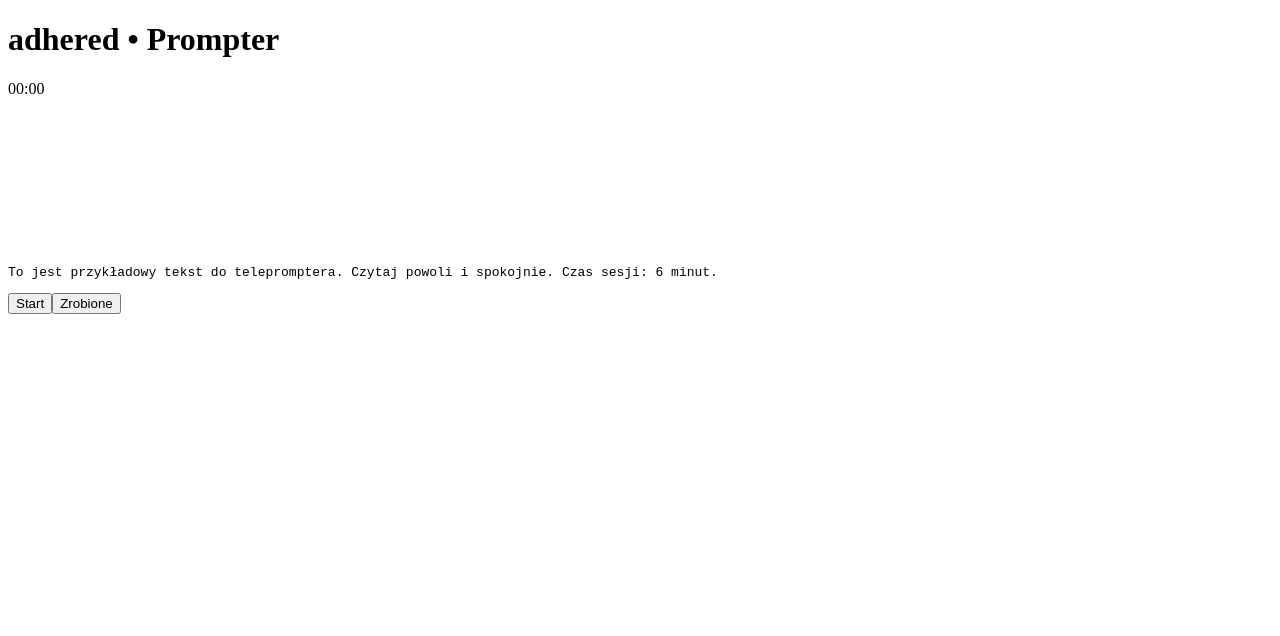
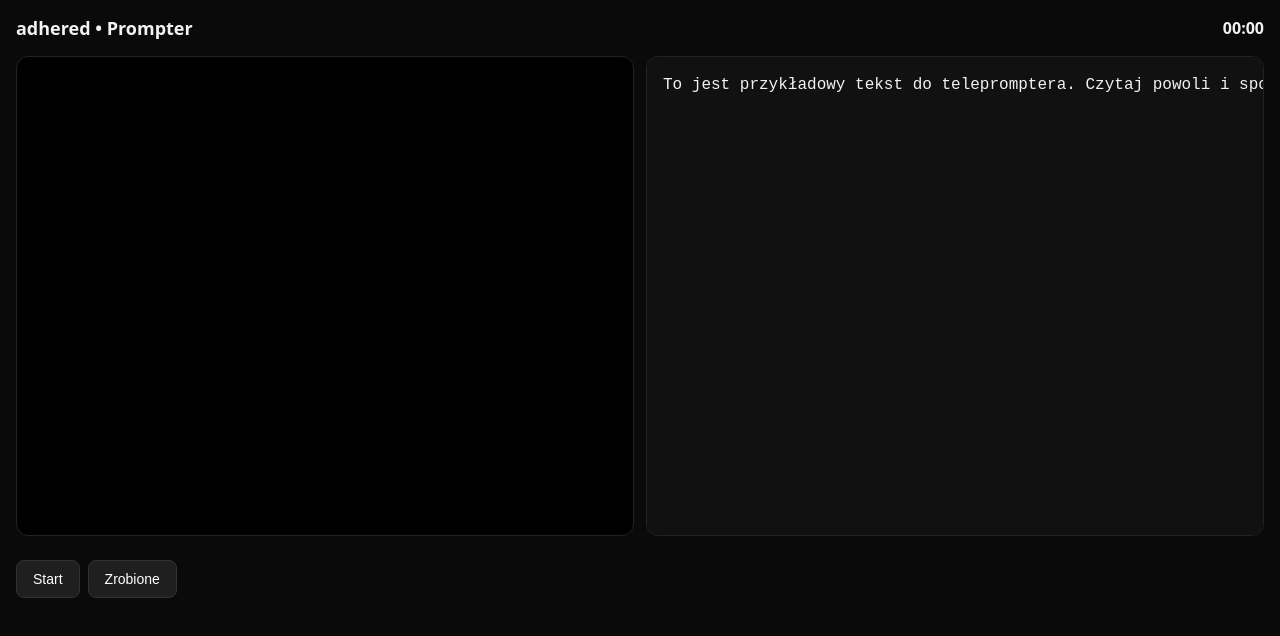
Before and after one commit to MacSzot/adhered.shop, a Next.js app: page /day in a window 1280 px wide. Shown: the top 636 px of the page. Built offline with nearby package versions, Linux system fonts and the light colour scheme.

Commit message:
Create layout.tsx

```diff
--- /dev/null
+++ b/app/layout.tsx
@@ -0,0 +1,15 @@
+import "./globals.css";
+import type { Metadata } from "next";
+
+export const metadata: Metadata = {
+  title: "adhered • Prompter",
+  description: "Teleprompter 6 minut",
+};
+
+export default function RootLayout({ children }: { children: React.ReactNode }) {
+  return (
+    <html lang="pl">
+      <body>{children}</body>
+    </html>
+  );
+}
```
